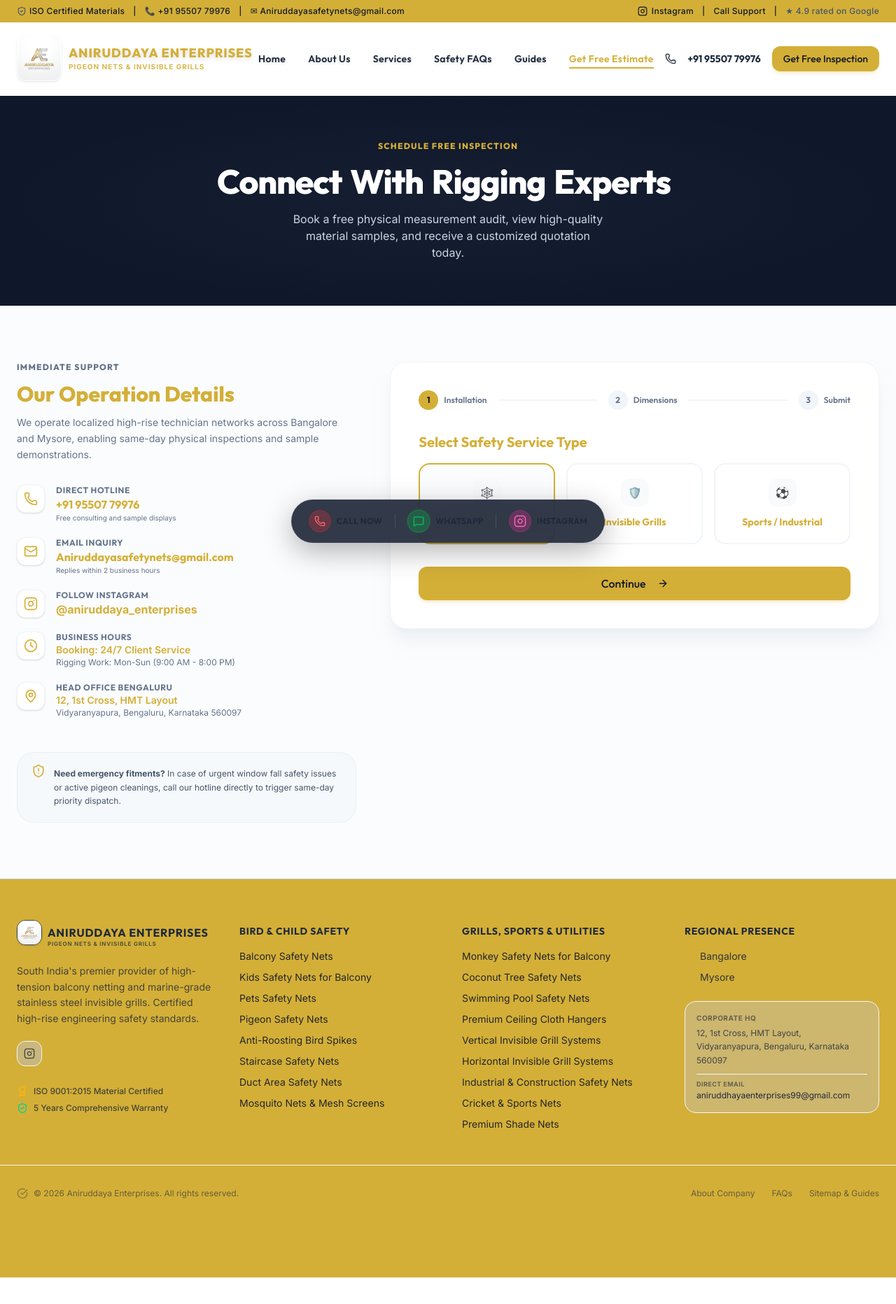
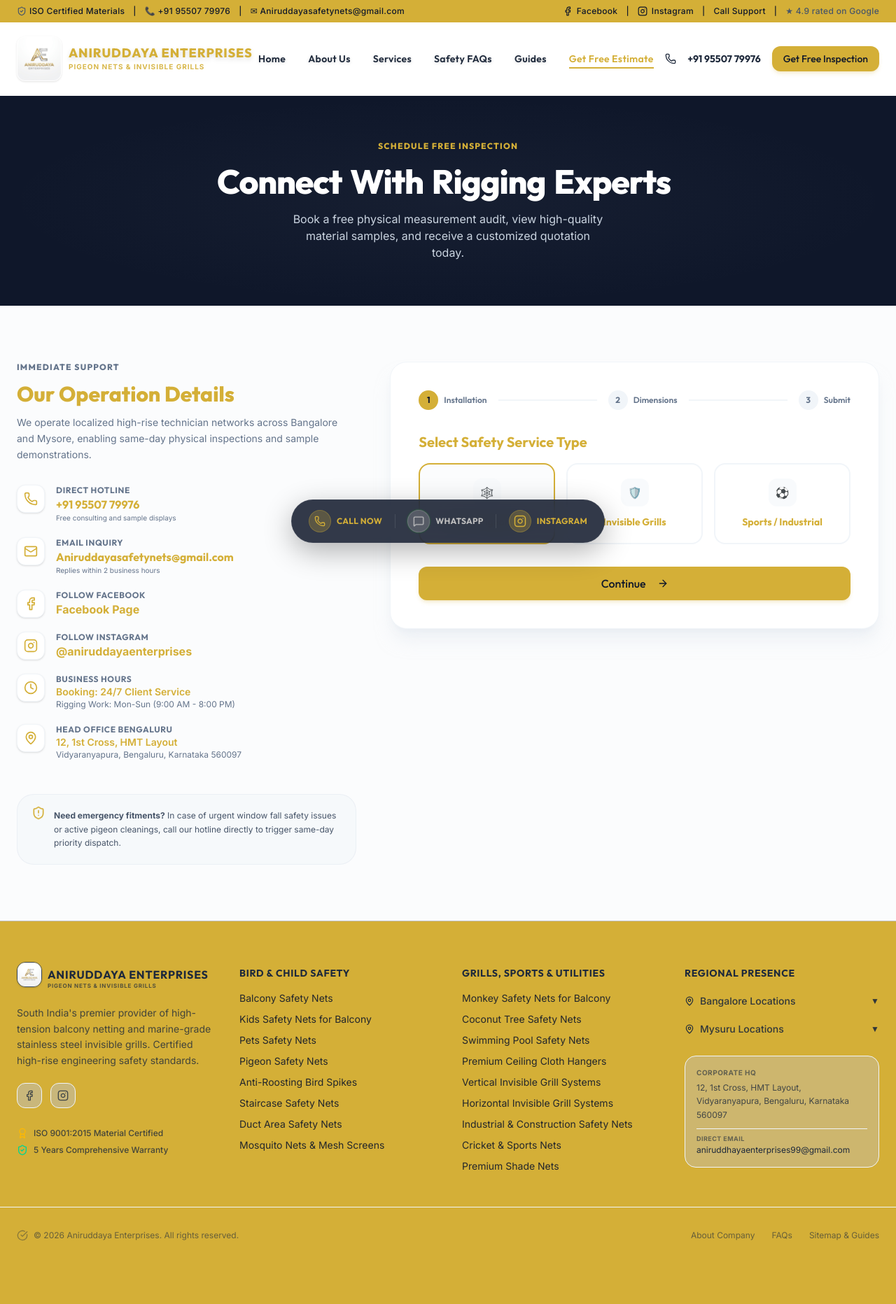
Before and after one commit to Chinna0107/anirudha, a React (Vite) app: page /contact in a window 1280 px wide. Shown: the top 1864 px of the page at 70% size. Before the commit the page ends 1826 px from the top, so only its background shows below. Built offline with nearby package versions, Linux system fonts and the light colour scheme.

Commit message:
Production 2.23

```diff
--- a/src/components/layout/Footer.tsx
+++ b/src/components/layout/Footer.tsx
@@ -22,6 +22,23 @@
   </svg>
 );
 
+const FacebookIcon: React.FC<React.SVGProps<SVGSVGElement>> = (props) => (
+  <svg
+    xmlns="http://www.w3.org/2000/svg"
+    width="24"
+    height="24"
+    viewBox="0 0 24 24"
+    fill="none"
+    stroke="currentColor"
+    strokeWidth="2"
+    strokeLinecap="round"
+    strokeLinejoin="round"
+    {...props}
+  >
+    <path d="M18 2h-3a5 5 0 0 0-5 5v3H7v4h3v8h4v-8h3.81l.39-4h-4V7a1 1 0 0 1 1-1h3z" />
+  </svg>
+);
+
 export const Footer: React.FC = () => {
   const currentYear = new Date().getFullYear();
 
@@ -36,9 +53,22 @@
     ...servicesData.filter(s => s.category === 'invisible-grill' || s.category === 'sports-industrial').map(s => ({ name: s.title, path: `/services/${s.slug}` }))
   ];
 
-  const coverageAreas = [
-    'Bangalore',
-    'Mysore'
+  const bangaloreLocations = [
+    'Whitefield', 'Electronic City', 'Marathahalli', 'HSR Layout', 'Koramangala', 'Indiranagar',
+    'Jayanagar', 'JP Nagar', 'Banashankari', 'BTM Layout', 'Hebbal', 'Yelahanka', 'Sarjapur Road',
+    'Bellandur', 'Mahadevapura', 'KR Puram', 'Horamavu', 'Ramamurthy Nagar', 'Kalyan Nagar',
+    'Hennur', 'Thanisandra', 'RT Nagar', 'Rajajinagar', 'Malleshwaram', 'Basavanagudi',
+    'Vijayanagar', 'Nagarbhavi', 'Kengeri', 'RR Nagar', 'Yeshwanthpur', 'Peenya', 'Magadi Road',
+    'Mysore Road', 'Kanakapura Road', 'Bannerghatta Road', 'Devanahalli', 'Domlur', 'Ulsoor',
+    'Cox Town', 'Frazer Town', 'Richmond Town', 'Sadashivanagar'
+  ];
+
+  const mysoreLocations = [
+    'Vijayanagar', 'Kuvempunagar', 'Saraswathipuram', 'Gokulam', 'Jayalakshmipuram', 'Yadavagiri',
+    'Lakshmipuram', 'Siddartha Layout', 'Hebbal', 'Bogadi', 'Hootagalli', 'Metagalli', 'Alanahalli',
+    'Ramakrishnanagar', 'Jayanagar', 'Chamundi Hill', 'Nazarbad', 'Bannimantap', 'Nanjangud Road',
+    'Hinkal', 'Srirampura', 'Udayagiri', 'Vijayanagar 2nd Stage', 'Vijayanagar 4th Stage',
+    'Dattagalli', 'Belavadi', 'Koorgalli', 'Kadakola', 'Yelwal', 'Lalithadripura'
   ];
 
   return (
@@ -63,10 +93,19 @@
           </p>
           <div className="flex items-center gap-3">
             <a
-              href="https://www.instagram.com/aniruddaya_enterprises?igsh=MTM3dHhhbXVveHhxdg=="
+              href="https://www.facebook.com/share/19F38wWFD6/"
               target="_blank"
               rel="noopener noreferrer"
-              className="w-9 h-9 rounded-xl bg-brand-secondary/50 border border-slate-100 text-slate-800/80 hover:text-slate-800 flex items-center justify-center transition-all duration-200 hover:border-slate-300"
+              className="w-9 h-9 rounded-xl bg-brand-secondary/50 border border-slate-100 text-slate-800/80 hover:text-brand-primary flex items-center justify-center transition-all duration-200 hover:border-brand-primary"
+              title="Visit our Facebook Page"
+            >
+              <FacebookIcon className="w-4 h-4" />
+            </a>
+            <a
+              href="https://www.instagram.com/aniruddayaenterprises?igsh=bHdjMjE0d2l6Z2t1"
+              target="_blank"
+              rel="noopener noreferrer"
+              className="w-9 h-9 rounded-xl bg-brand-secondary/50 border border-slate-100 text-slate-800/80 hover:text-brand-primary flex items-center justify-center transition-all duration-200 hover:border-brand-primary"
               title="Follow Aniruddaya Enterprises on Instagram"
             >
               <InstagramIcon className="w-4 h-4" />
@@ -115,14 +154,32 @@
         {/* Column 4: Coverage & Verification */}
         <div className="flex flex-col gap-4">
           <h4 className="font-display font-bold text-slate-800 tracking-wider text-sm uppercase">Regional Presence</h4>
-          <ul className="flex flex-col gap-2.5 text-sm text-slate-800/90">
-            {coverageAreas.map((area) => (
-              <li key={area} className="flex items-center gap-2">
-                <MapPin className="w-3.5 h-3.5 text-brand-accent shrink-0" />
-                <span>{area}</span>
-              </li>
-            ))}
-          </ul>
+          <div className="flex flex-col gap-3">
+            <details className="group">
+              <summary className="flex items-center justify-between cursor-pointer list-none font-medium text-slate-800/90 text-sm hover:text-white transition-colors py-1">
+                <div className="flex items-center gap-2">
+                  <MapPin className="w-3.5 h-3.5 text-slate-800 shrink-0" />
+                  <span>Bangalore Locations</span>
+                </div>
+                <span className="text-xs transition-transform group-open:rotate-180">▼</span>
+              </summary>
+              <ul className="mt-2 ml-5 flex flex-col gap-1.5 text-xs text-slate-800/80 border-l-2 border-slate-800/20 pl-3 max-h-48 overflow-y-auto pr-2 custom-scrollbar">
+                {bangaloreLocations.map(loc => <li key={loc} className="hover:text-white hover:font-medium transition-all duration-150 cursor-pointer">{loc}</li>)}
+              </ul>
+            </details>
+            <details className="group">
+              <summary className="flex items-center justify-between cursor-pointer list-none font-medium text-slate-800/90 text-sm hover:text-white transition-colors py-1">
+                <div className="flex items-center gap-2">
+                  <MapPin className="w-3.5 h-3.5 text-slate-800 shrink-0" />
+                  <span>Mysuru Locations</span>
+                </div>
+                <span className="text-xs transition-transform group-open:rotate-180">▼</span>
+              </summary>
+              <ul className="mt-2 ml-5 flex flex-col gap-1.5 text-xs text-slate-800/80 border-l-2 border-slate-800/20 pl-3 max-h-48 overflow-y-auto pr-2 custom-scrollbar">
+                {mysoreLocations.map(loc => <li key={loc} className="hover:text-white hover:font-medium transition-all duration-150 cursor-pointer">{loc}</li>)}
+              </ul>
+            </details>
+          </div>
 
           <div className="bg-brand-secondary/40 border border-slate-100 rounded-2xl p-4 mt-2 flex flex-col gap-2.5">
             <div>
--- a/src/components/layout/Header.tsx
+++ b/src/components/layout/Header.tsx
@@ -19,6 +19,23 @@
     <rect width="20" height="20" x="2" y="2" rx="5" ry="5" />
     <path d="M16 11.37A4 4 0 1 1 12.63 8 4 4 0 0 1 16 11.37z" />
     <line x1="17.5" x2="17.51" y1="6.5" y2="6.5" />
+  </svg>
+);
+
+const FacebookIcon: React.FC<React.SVGProps<SVGSVGElement>> = (props) => (
+  <svg
+    xmlns="http://www.w3.org/2000/svg"
+    width="24"
+    height="24"
+    viewBox="0 0 24 24"
+    fill="none"
+    stroke="currentColor"
+    strokeWidth="2"
+    strokeLinecap="round"
+    strokeLinejoin="round"
+    {...props}
+  >
+    <path d="M18 2h-3a5 5 0 0 0-5 5v3H7v4h3v8h4v-8h3.81l.39-4h-4V7a1 1 0 0 1 1-1h3z" />
   </svg>
 );
 
@@ -57,7 +74,17 @@
         </div>
         <div className="flex items-center gap-3">
           <a
-            href="https://www.instagram.com/aniruddaya_enterprises?igsh=MTM3dHhhbXVveHhxdg=="
+            href="https://www.facebook.com/share/19F38wWFD6/"
+            target="_blank"
+            rel="noopener noreferrer"
+            className="hover:text-slate-600 transition-colors flex items-center gap-1.5"
+          >
+            <FacebookIcon className="w-3.5 h-3.5" />
+            <span className="hidden md:inline">Facebook</span>
+          </a>
+          <span>|</span>
+          <a
+            href="https://www.instagram.com/aniruddayaenterprises?igsh=bHdjMjE0d2l6Z2t1"
             target="_blank"
             rel="noopener noreferrer"
             className="hover:text-slate-600 transition-colors flex items-center gap-1.5"
--- a/src/components/ui/FloatingCTA.tsx
+++ b/src/components/ui/FloatingCTA.tsx
@@ -27,13 +27,13 @@
         {/* Call Now */}
         <a
           href="tel:9550779976"
-          className="flex items-center gap-2 text-slate-800 hover:text-slate-600 transition-colors duration-200"
+          className="flex items-center gap-2 text-slate-100 hover:text-brand-primary transition-colors duration-200"
           title="Call Aniruddaya Enterprises"
         >
-          <div className="w-8 h-8 rounded-full bg-red-500/25 text-red-400 flex items-center justify-center shrink-0 border border-red-500/20">
+          <div className="w-8 h-8 rounded-full bg-[#d4af37]/25 text-[#d4af37] flex items-center justify-center shrink-0 border border-[#d4af37]/30">
             <Phone className="w-4 h-4" />
           </div>
-          <span className="font-display font-bold text-xs tracking-wide uppercase hidden sm:inline whitespace-nowrap">Call Now</span>
+          <span className="font-display font-bold text-xs tracking-wide uppercase hidden sm:inline whitespace-nowrap text-[#d4af37]">Call Now</span>
         </a>
 
         {/* Vertical Separator */}
@@ -42,16 +42,16 @@
         {/* WhatsApp Chat */}
         <a
           href="https://api.whatsapp.com/send?phone=+919550779976&text=Hello Aniruddaya Enterprises, I would like to get a quote and details for Safety Nets / Invisible Grills."
-          className="flex items-center gap-2 text-slate-800 hover:text-green-500 transition-colors duration-200 group relative"
+          className="flex items-center gap-2 text-slate-100 hover:text-brand-secondary transition-colors duration-200 group relative"
           target="_blank"
           rel="noopener noreferrer"
           title="WhatsApp Chat"
         >
-          <div className="absolute inset-0 bg-green-500/20 rounded-full blur-md opacity-0 group-hover:opacity-100 transition-opacity"></div>
-          <div className="w-8 h-8 rounded-full bg-green-500/25 text-green-500 flex items-center justify-center shrink-0 border border-green-500/30 animate-[glowPulse_2s_infinite_ease-in-out] relative z-10">
+          <div className="absolute inset-0 bg-[#C0C0C0]/20 rounded-full blur-md opacity-0 group-hover:opacity-100 transition-opacity"></div>
+          <div className="w-8 h-8 rounded-full bg-[#C0C0C0]/25 text-[#C0C0C0] flex items-center justify-center shrink-0 border border-[#C0C0C0]/30 animate-[glowPulse_2s_infinite_ease-in-out] relative z-10" style={{ boxShadow: '0 0 15px rgba(192, 192, 192, 0.4)' }}>
             <MessageSquare className="w-4 h-4" />
           </div>
-          <span className="font-display font-bold text-xs tracking-wide uppercase whitespace-nowrap">WhatsApp</span>
+          <span className="font-display font-bold text-xs tracking-wide uppercase whitespace-nowrap text-[#C0C0C0]">WhatsApp</span>
         </a>
 
         {/* Vertical Separator */}
@@ -59,16 +59,16 @@
 
         {/* Instagram Inquiry */}
         <a
-          href="https://www.instagram.com/aniruddaya_enterprises?igsh=MTM3dHhhbXVveHhxdg=="
-          className="flex items-center gap-2 text-slate-800 hover:text-pink-400 transition-colors duration-200"
+          href="https://www.instagram.com/aniruddayaenterprises?igsh=bHdjMjE0d2l6Z2t1"
+          className="flex items-center gap-2 text-slate-100 hover:text-brand-primary transition-colors duration-200"
           target="_blank"
           rel="noopener noreferrer"
           title="Follow Aniruddaya Enterprises on Instagram"
         >
-          <div className="w-8 h-8 rounded-full bg-pink-500/25 text-pink-400 flex items-center justify-center shrink-0 border border-pink-500/20">
+          <div className="w-8 h-8 rounded-full bg-[#d4af37]/25 text-[#d4af37] flex items-center justify-center shrink-0 border border-[#d4af37]/30">
             <InstagramIcon className="w-4.5 h-4.5" />
           </div>
-          <span className="font-display font-bold text-xs tracking-wide uppercase hidden sm:inline whitespace-nowrap">Instagram</span>
+          <span className="font-display font-bold text-xs tracking-wide uppercase hidden sm:inline whitespace-nowrap text-[#d4af37]">Instagram</span>
         </a>
       </div>
     </div>
--- a/src/pages/Contact.tsx
+++ b/src/pages/Contact.tsx
@@ -23,6 +23,23 @@
     <rect width="20" height="20" x="2" y="2" rx="5" ry="5" />
     <path d="M16 11.37A4 4 0 1 1 12.63 8 4 4 0 0 1 16 11.37z" />
     <line x1="17.5" x2="17.51" y1="6.5" y2="6.5" />
+  </svg>
+);
+
+const FacebookIcon: React.FC<React.SVGProps<SVGSVGElement>> = (props) => (
+  <svg
+    xmlns="http://www.w3.org/2000/svg"
+    width="24"
+    height="24"
+    viewBox="0 0 24 24"
+    fill="none"
+    stroke="currentColor"
+    strokeWidth="2"
+    strokeLinecap="round"
+    strokeLinejoin="round"
+    {...props}
+  >
+    <path d="M18 2h-3a5 5 0 0 0-5 5v3H7v4h3v8h4v-8h3.81l.39-4h-4V7a1 1 0 0 1 1-1h3z" />
   </svg>
 );
 
@@ -108,19 +125,42 @@
 
             <motion.div variants={{ hidden: { opacity: 0, x: -50 }, visible: { opacity: 1, x: 0, transition: { type: 'spring' } } }} className="flex items-start gap-4 group">
               <MagneticButton className="shrink-0">
-                <div className="w-10 h-10 rounded-xl bg-white border border-slate-100 shadow-sm flex items-center justify-center text-brand-primary group-hover:bg-brand-primary group-hover:text-slate-900 transition-colors">
-                  <InstagramIcon className="w-5 h-5" />
-                </div>
+                <a href="https://www.facebook.com/share/19F38wWFD6/" target="_blank" rel="noopener noreferrer">
+                  <div className="w-10 h-10 rounded-xl bg-white border border-slate-100 shadow-sm flex items-center justify-center text-brand-primary group-hover:bg-brand-primary group-hover:text-slate-900 transition-colors">
+                    <FacebookIcon className="w-5 h-5" />
+                  </div>
+                </a>
+              </MagneticButton>
+              <div className="flex flex-col">
+                <span className="text-xs text-slate-500 font-display font-bold uppercase tracking-wider">Follow Facebook</span>
+                <a
+                  href="https://www.facebook.com/share/19F38wWFD6/"
+                  target="_blank"
+                  rel="noopener noreferrer"
+                  className="text-base font-bold text-brand-primary hover:underline font-sans"
+                >
+                  Facebook Page
+                </a>
+              </div>
+            </motion.div>
+
+            <motion.div variants={{ hidden: { opacity: 0, x: -50 }, visible: { opacity: 1, x: 0, transition: { type: 'spring' } } }} className="flex items-start gap-4 group">
+              <MagneticButton className="shrink-0">
+                <a href="https://www.instagram.com/aniruddayaenterprises?igsh=bHdjMjE0d2l6Z2t1" target="_blank" rel="noopener noreferrer">
+                  <div className="w-10 h-10 rounded-xl bg-white border border-slate-100 shadow-sm flex items-center justify-center text-brand-primary group-hover:bg-brand-primary group-hover:text-slate-900 transition-colors">
+                    <InstagramIcon className="w-5 h-5" />
+                  </div>
+                </a>
               </MagneticButton>
               <div className="flex flex-col">
                 <span className="text-xs text-slate-500 font-display font-bold uppercase tracking-wider">Follow Instagram</span>
                 <a
-                  href="https://www.instagram.com/aniruddaya_enterprises?igsh=MTM3dHhhbXVveHhxdg=="
+                  href="https://www.instagram.com/aniruddayaenterprises?igsh=bHdjMjE0d2l6Z2t1"
                   target="_blank"
                   rel="noopener noreferrer"
                   className="text-base font-bold text-brand-primary hover:underline font-sans"
                 >
-                  @aniruddaya_enterprises
+                  @aniruddayaenterprises
                 </a>
               </div>
             </motion.div>
```
